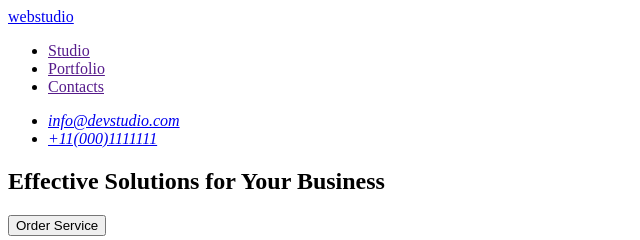
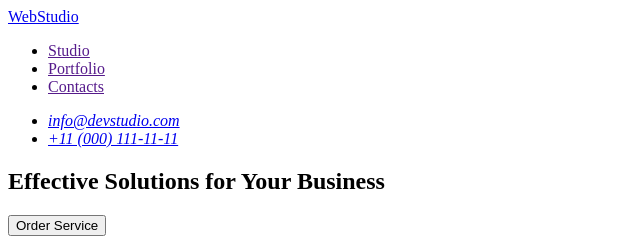
Before and after one commit to Nazariy22/hw-01, a plain HTML site: page index.html in a window 1280 px wide. Shown: the top 240 px of the page, 0-640 px from the left. Drawn offline with Linux system fonts and the light colour scheme.

Commit message:
Update index.html

```diff
--- a/index.html
+++ b/index.html
@@ -10,7 +10,7 @@
     <!-- header-section -->
     <header>
       <nav>
-        <a href="./index.html">webstudio</a>
+        <a href="./index.html">WebStudio</a>
         <ul>
           <li><a href="">Studio</a></li>
           <li><a href="">Portfolio</a></li>
@@ -23,7 +23,7 @@
             <a href="mailto:info@devstudio.com">info@devstudio.com</a>
           </li>
           <li>
-            <a href="tel:+11(000)1111111">+11(000)1111111</a>
+            <a href="tel:+11(000)1111111">+11 (000) 111-11-11</a>
           </li>
         </ul>
       </address>
```
